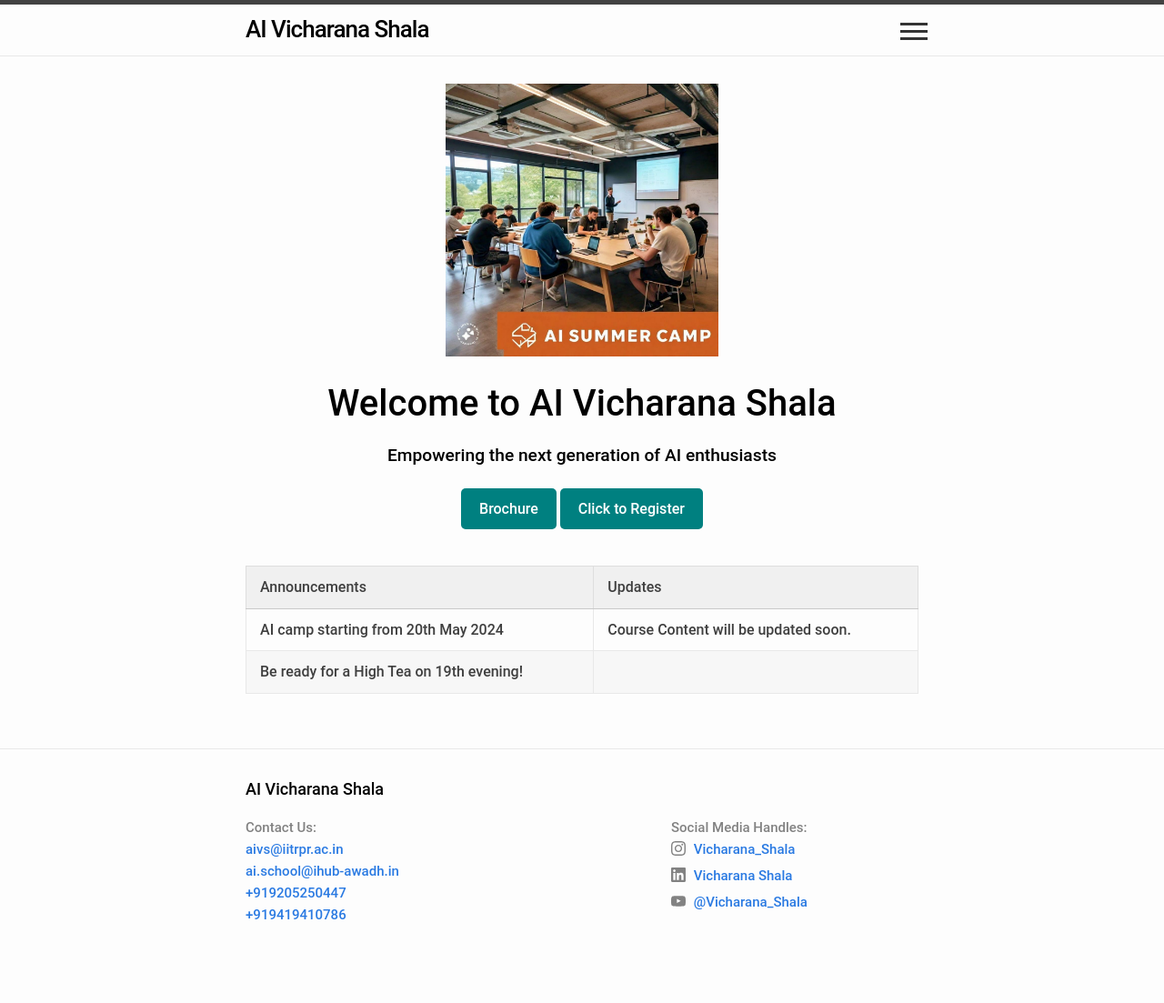
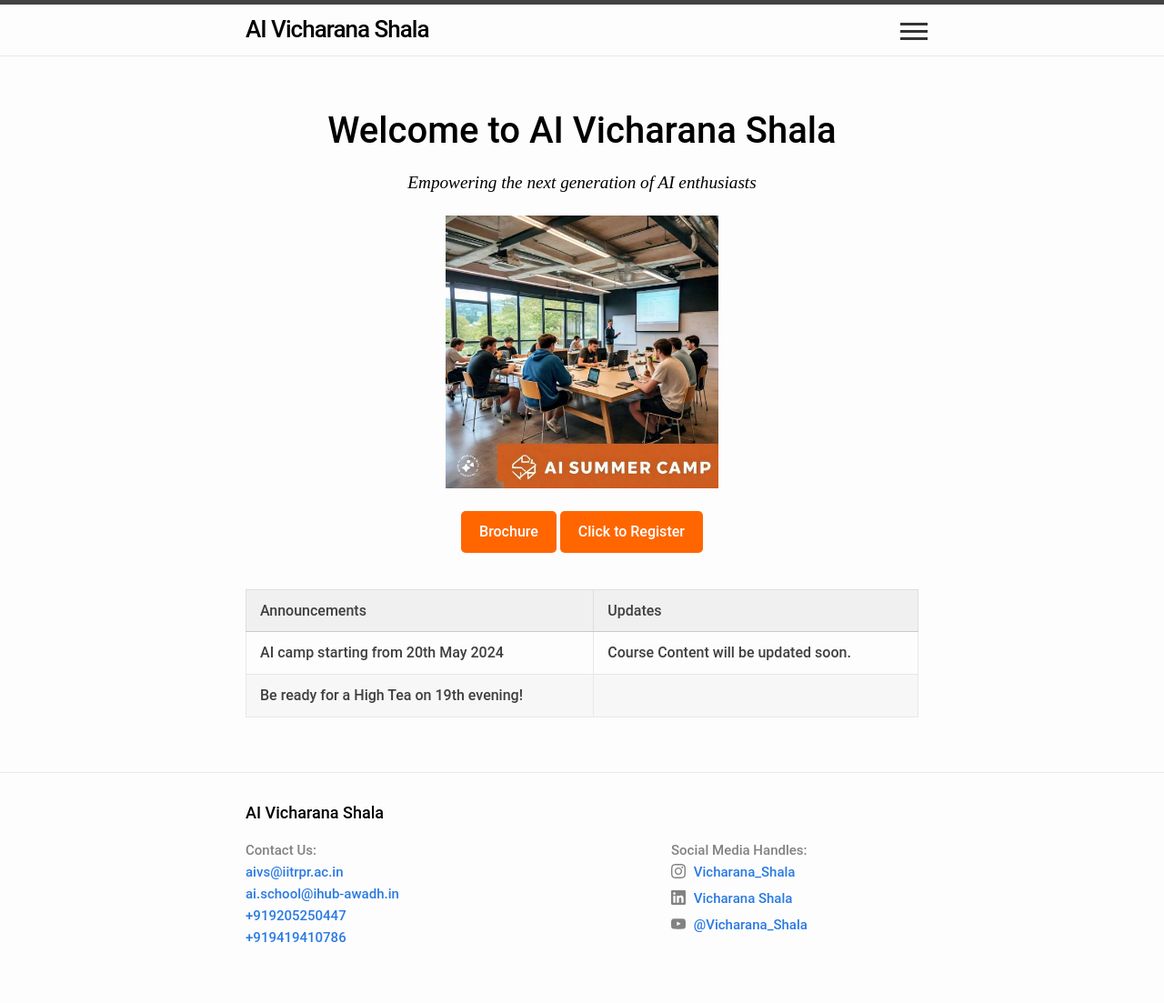
Before and after one commit to sudarshansudarshan/aicamp, a Jekyll site: the page built from index.markdown, in a window 1280 px wide. Shown: the whole page at 91% size. Built offline with Jekyll 4.4.1, drawn with Linux system fonts in a browser that asks for light colours; before the commit the page ends 1078 px from its top, so only the background shows below that.

Commit message:
Add files via upload

```diff
--- a/_layouts/home.html
+++ b/_layouts/home.html
@@ -18,7 +18,7 @@ layout: default
       background-image: url('');
       background-size: cover; /* Cover the entire viewport */
       background-position: center; /* Center the background image */
-      <!--background-color: #008080;-->
+      <!-- background-color: #ffdbac;-->
     }
     }
 
@@ -82,7 +82,7 @@ layout: default
     .btn {
       display: inline-block;
       padding: 10px 20px;
-      background-color: #008080; /* Button background color */
+      background-color: #ff6600; /* Button background color */
       color: #fff; /* Button text color */
       text-decoration: none;
       border-radius: 5px;
@@ -126,10 +126,11 @@ layout: default
 
 
   <div class="hero-section">
+    <div class="hero-text">
+      <h2 style="color: black;"><b>Welcome to AI Vicharana Shala</b></h2>
+    <p style="color: black; font-style: italic; font-family: cursive;">Empowering the next generation of AI enthusiasts</p>
     <img src="images/hero-image.jpeg" alt="AI Vicharana Shala" class="hero-image" width="300" height="500">
-    <div class="hero-text">
-      <h2 style="color: black;">Welcome to AI Vicharana Shala</h2>
-    <p style=" color: black;">Empowering the next generation of AI enthusiasts</p>
+    <br><br>
       <a href="assets/AI Vicharana Shala Brochure.pdf" class="btn">Brochure</a>
       <a href="http://bit.ly/AIVS_Bootcamp" class="btn">Click to Register</a>
     </div>
@@ -162,6 +163,8 @@ layout: default
       <!-- <a href="" class="btn">View All Posts</a> -->
     </div>
   {%- endif -%}
+
+
 </div>
 </body>
 </html>
```
